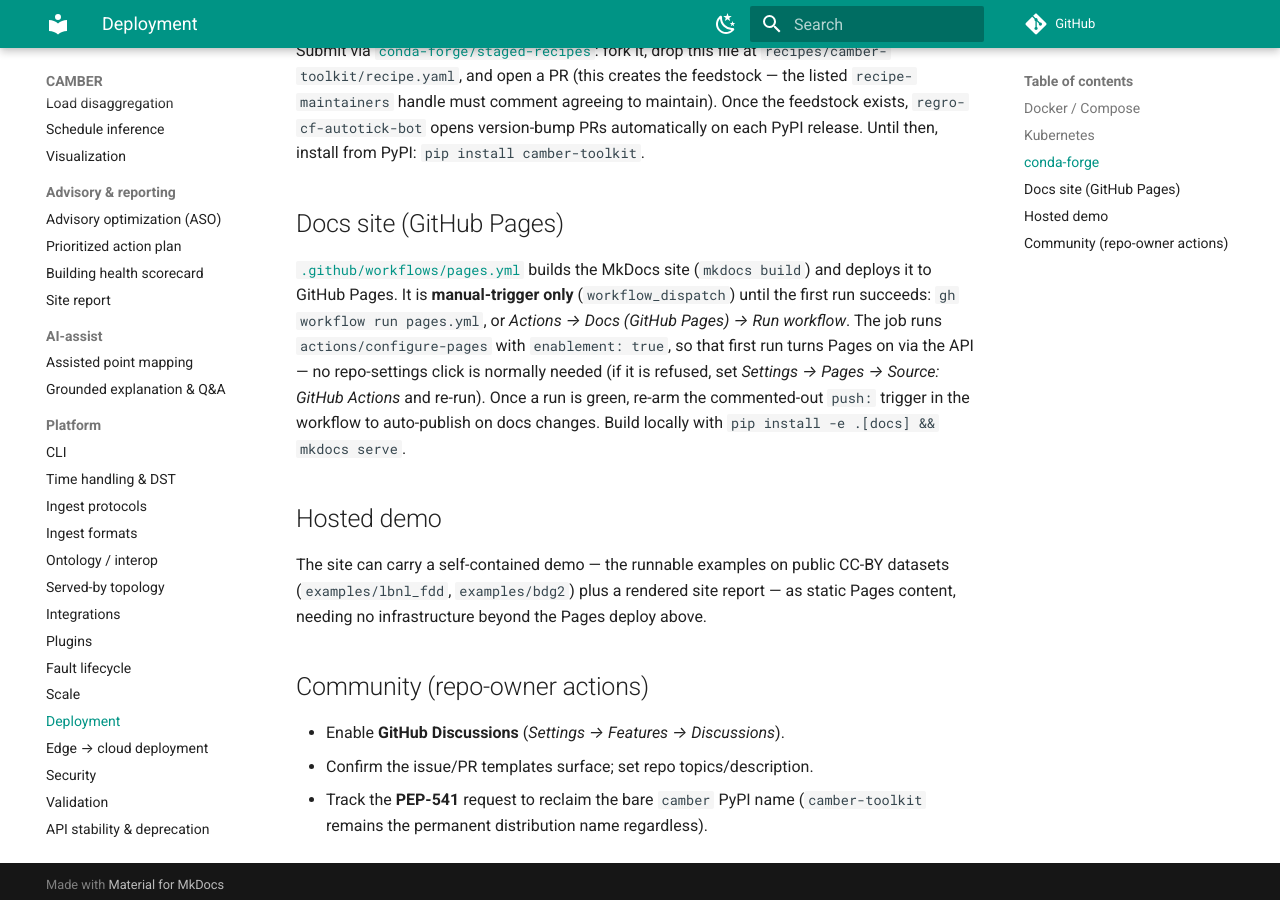
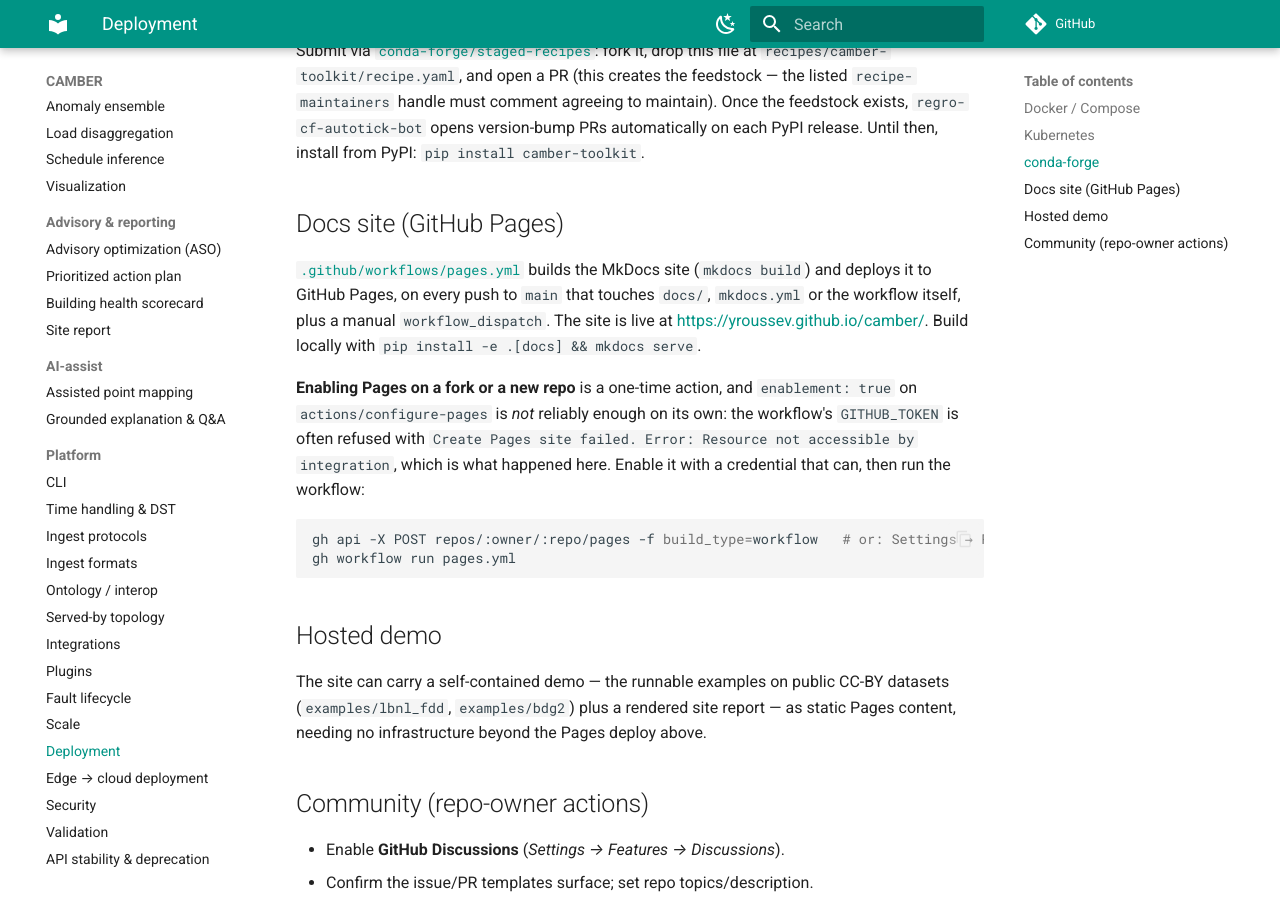
Before and after one commit to yroussev/camber, an MkDocs documentation site: the page built from docs/DEPLOY.md, in a window 1280 px wide and 900 px high, scrolled down 1357 px. Built offline with MkDocs 1.6.1 and Material for MkDocs 9.7.7, drawn with Linux system fonts in a browser that asks for light colours; comment, search, counter and statistics services are not loaded.

Commit message:
docs: Pages is live -- arm the push trigger, correct the enablement story
The site now exists at https://yroussev.github.io/camber/ and the first deploy is
green, so pages.yml no longer needs to be manual-only: the push trigger is armed
for docs/, mkdocs.yml and the workflow itself.

The enablement note was wrong in both files, in the same way. `configure-pages`
with `enablement: true` did NOT turn Pages on: the workflow's GITHUB_TOKEN was
refused with "Create Pages site failed. Error: Resource not accessible by
integration", and the site had to be created with a credential that can
(`gh api -X POST repos/:owner/:repo/pages -f build_type=workflow`). DEPLOY.md now
documents that path for anyone enabling it on a fork, rather than promising an
automatic step that fails.

````diff
--- a/docs/DEPLOY.md
+++ b/docs/DEPLOY.md
@@ -67,13 +67,19 @@
 ## Docs site (GitHub Pages)
 
 [`.github/workflows/pages.yml`](https://github.com/yroussev/camber/blob/main/.github/workflows/pages.yml) builds the MkDocs site
-(`mkdocs build`) and deploys it to GitHub Pages. It is **manual-trigger only** (`workflow_dispatch`)
-until the first run succeeds: `gh workflow run pages.yml`, or *Actions → Docs (GitHub Pages) → Run
-workflow*. The job runs `actions/configure-pages` with `enablement: true`, so that first run turns
-Pages on via the API — no repo-settings click is normally needed (if it is refused, set *Settings →
-Pages → Source: GitHub Actions* and re-run). Once a run is green, re-arm the commented-out `push:`
-trigger in the workflow to auto-publish on docs changes. Build locally with
-`pip install -e .[docs] && mkdocs serve`.
+(`mkdocs build`) and deploys it to GitHub Pages, on every push to `main` that touches `docs/`,
+`mkdocs.yml` or the workflow itself, plus a manual `workflow_dispatch`. The site is live at
+<https://yroussev.github.io/camber/>. Build locally with `pip install -e .[docs] && mkdocs serve`.
+
+**Enabling Pages on a fork or a new repo** is a one-time action, and `enablement: true` on
+`actions/configure-pages` is *not* reliably enough on its own: the workflow's `GITHUB_TOKEN` is
+often refused with `Create Pages site failed. Error: Resource not accessible by integration`, which
+is what happened here. Enable it with a credential that can, then run the workflow:
+
+```sh
+gh api -X POST repos/:owner/:repo/pages -f build_type=workflow   # or: Settings → Pages → Source: GitHub Actions
+gh workflow run pages.yml
+```
 
 ## Hosted demo
 
````
Also changed, not shown: 1 other file.
